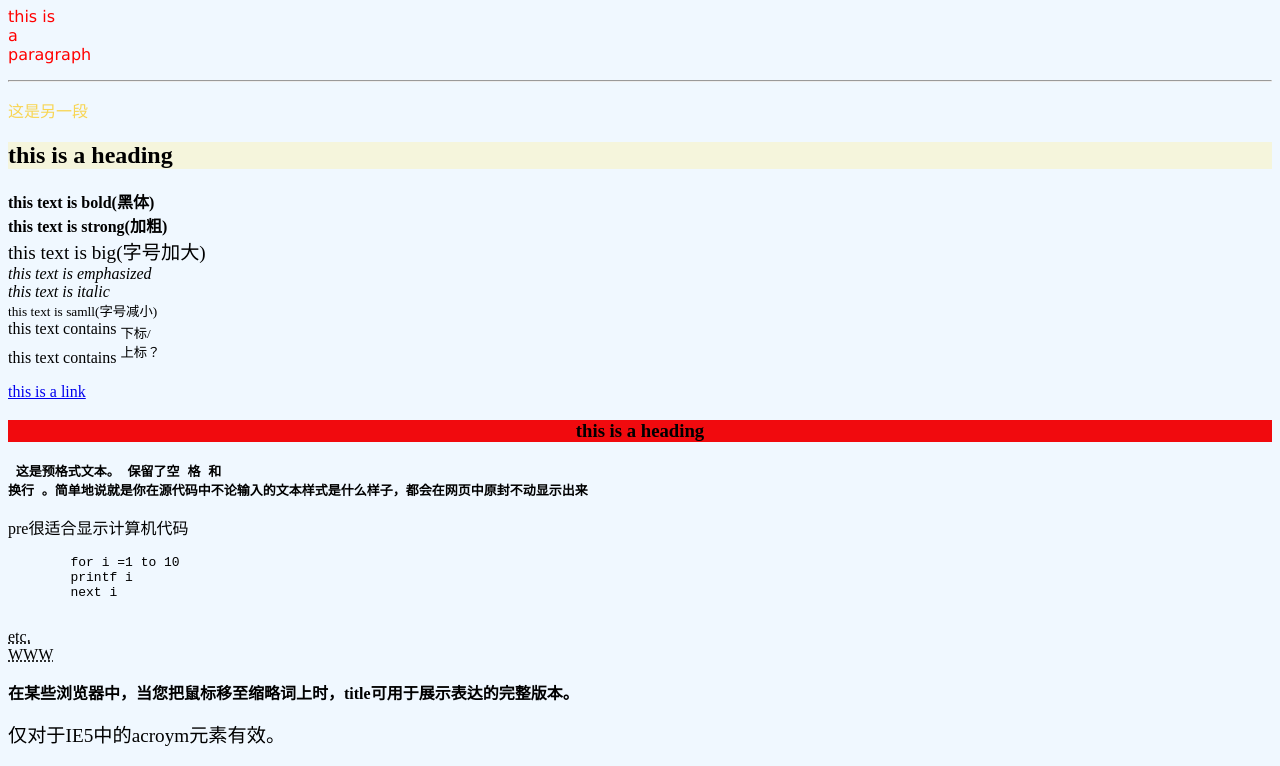
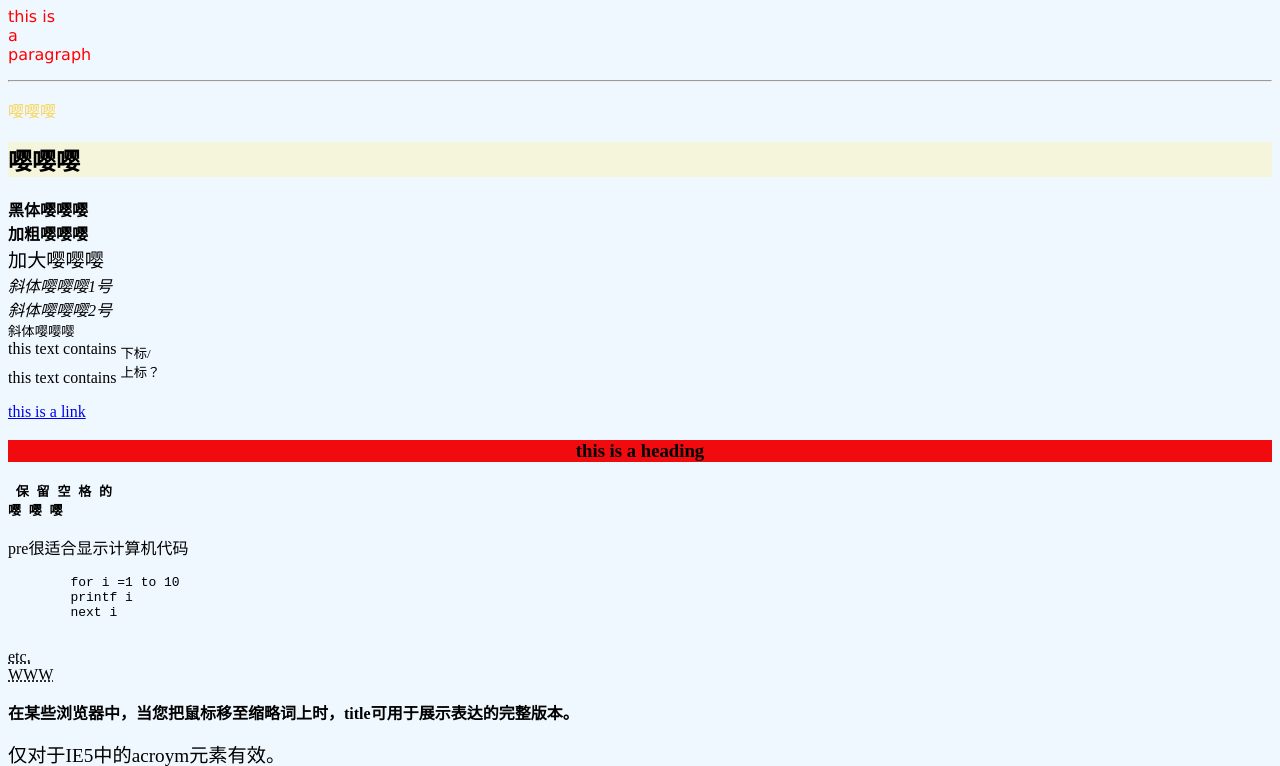
Before and after one commit to kekeni/kekeni.github.io, a plain HTML site: page index.html in a window 1280 px wide. Shown: the part 73-839 px from the top of the page. Drawn offline with Linux system fonts and the light colour scheme.

Commit message:
Update index.html

```diff
--- a/index.html
+++ b/index.html
@@ -5,23 +5,23 @@
 <title>无标题文档</title>
 </head>
 <body  style="background-color: aliceblue">
-	<h1 align="center">Look!Style and Colors</h1>
+	<h1 align="center">Look Here!</h1>
 	<p style="font-family: 'Lucida Grande', 'Lucida Sans Unicode', 'Lucida Sans', 'DejaVu Sans', Verdana, 'sans-serif';color: red">this is<br/> a <br/>paragraph</p>
 	<hr/>
-	<p style="font-family: Cambria, 'Hoefler Text', 'Liberation Serif', Times, 'Times New Roman', 'serif';color: #F8D553">这是另一段</p>
-<h2 style="background-color: beige;text-align: inherit">this is a heading</h2>
+	<p style="font-family: Cambria, 'Hoefler Text', 'Liberation Serif', Times, 'Times New Roman', 'serif';color: #F8D553">嘤嘤嘤</p>
+<h2 style="background-color: beige;text-align: inherit">嘤嘤嘤</h2>
 	<p>
-		<b>this text is bold(黑体)</b>
+		<b>黑体嘤嘤嘤</b>
 	<br/>
-		<strong>this text is strong(加粗)</strong>
+		<strong>加粗嘤嘤嘤</strong>
 	<br/>
-		<big>this text is big(字号加大)</big>
+		<big>加大嘤嘤嘤</big>
 	<br/>
-		<em>this text is emphasized</em>
+		<em>斜体嘤嘤嘤1号</em>
 	<br/>
-		<i>this text is italic</i>
+		<i>斜体嘤嘤嘤2号</i>
 	<br/>
-		<small>this text is samll(字号减小)</small>
+		<small>斜体嘤嘤嘤</small>
 	<br/>
 		this text contains
 	<sub>下标/</sub>
@@ -31,8 +31,8 @@
 	</p>
 <a href="http://www.w3school.com.cn/html/html_basic.asp">this is a link</a>
 <h3 style="background-color: #F10A0E;text-align: center">this is a heading</h3>
-<pre><strong> 这是预格式文本。 保留了空 格 和
-换行 。简单地说就是你在源代码中不论输入的文本样式是什么样子，都会在网页中原封不动显示出来</strong></pre>
+<pre><strong> 保 留 空 格 的
+嘤 嘤 嘤 </strong></pre>
 	<p>pre很适合显示计算机代码 </p>
 	<pre>
 	for i =1 to 10
@@ -51,7 +51,7 @@
 	<p>如果您的浏览器支持 bi-directionl override (bdo),下一行会从右向左输出（rtl);</p>
 	<bdo dir="rtl">猪是念着倒不</bdo><!--52-53 展示了如何转换文字的方向 ltr左向右 rtl右向左-->
 	这是长的引用
-	<blockquote>崂山琪哥。崂山琪哥。崂山琪哥。崂山琪哥。崂山琪哥。崂山琪哥。崂山琪哥。崂山琪哥。磷酸氢钙。磷酸氢钙。</blockquote>
+	<blockquote>磷酸氢钙。磷酸氢钙。</blockquote>
 	这是短的引用：
 	<q>
 	这是短的引用。
@@ -88,5 +88,6 @@ function makeNormal()
 }
 
 	</script>
+	<p>PS:视频崩了。。。</p>
 </body>
 </html>
```
